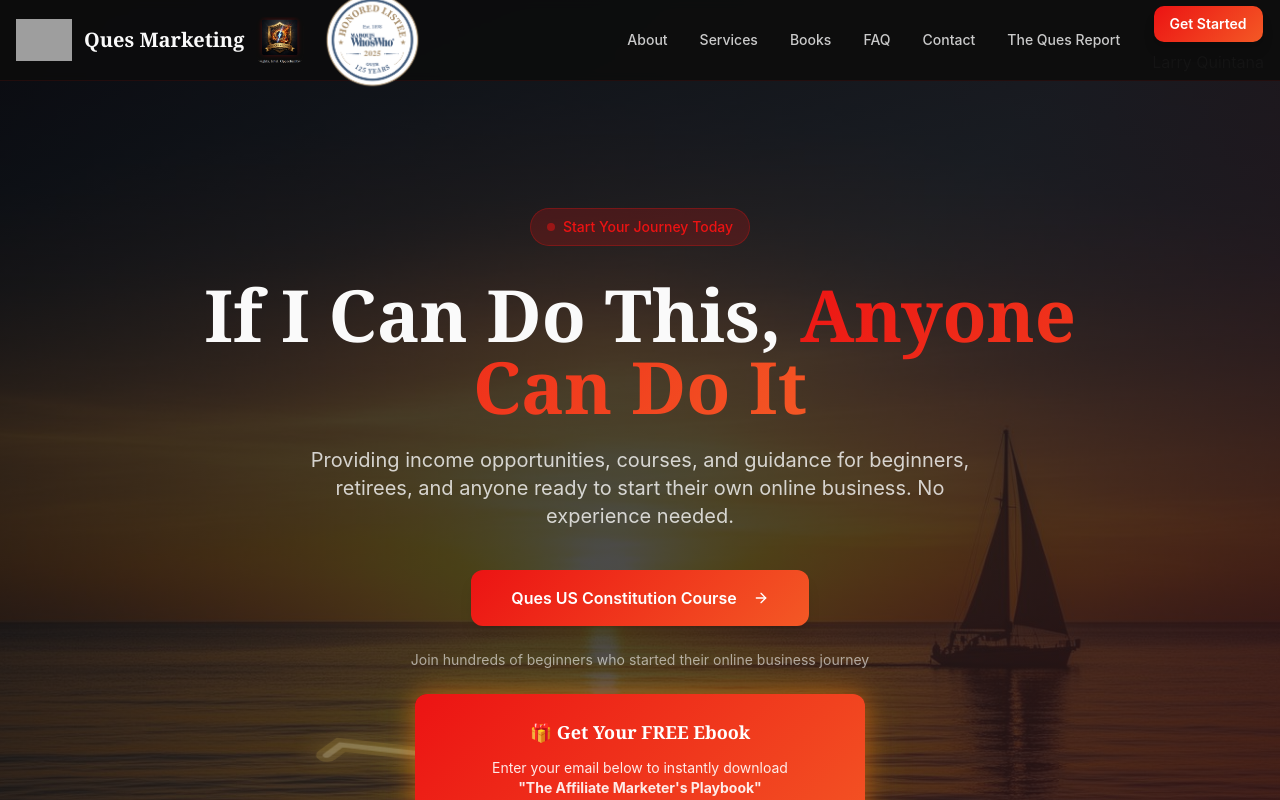
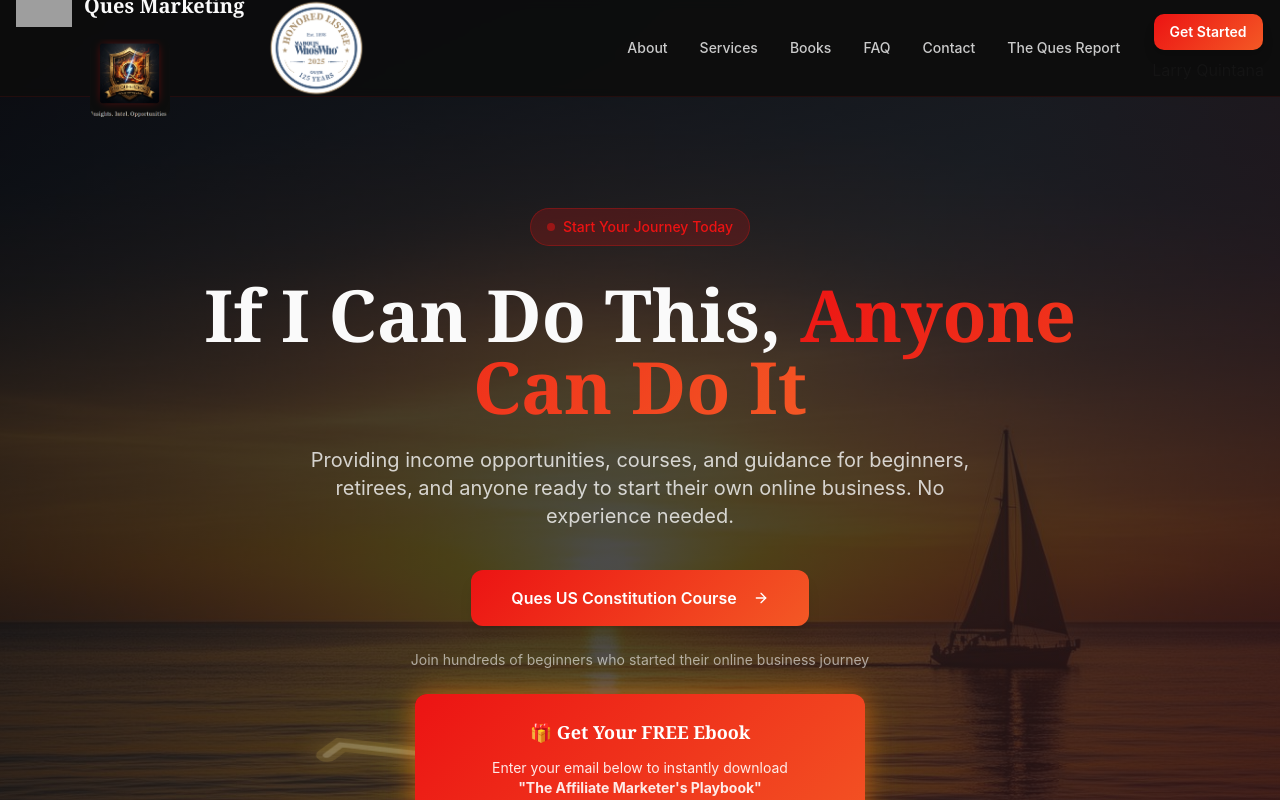
Before and after one commit to Quesmarket58/quintana-story-world, a React (Vite) app: page / in a window 1280 px wide. Shown: the top 800 px of the page. Built offline with nearby package versions, Linux system fonts and the light colour scheme; grey boxes are pictures that could not be loaded; the HTML template or start-up script is replaced by a standard one.

Commit message:
Add Ques Report badge to header
Co-authored-by: Quesmarket58 <259278526+Quesmarket58@users.noreply.github.com>

```diff
--- a/src/components/Header.tsx
+++ b/src/components/Header.tsx
@@ -21,9 +21,10 @@ const Header = () => {
   return (
     <header className="fixed top-0 left-0 right-0 z-50 bg-navy/95 backdrop-blur-sm border-b border-primary/10">
       <div className="container mx-auto px-4">
-        <div className="flex items-center justify-between h-16 md:h-20">
-          {/* Logo + LinkedIn Badge */}
-          <div className="flex items-center gap-3">
+        <div className="flex items-center justify-between h-20 md:h-24">
+          {/* Logo + Badges */}
+          <div className="flex items-center gap-4">
+            <div className="flex flex-col items-center gap-1">
               <a href="#" className="flex items-center gap-3">
                 <img
                   src={quesBadge}
@@ -40,9 +41,10 @@ const Header = () => {
                 <img
                   src={quesReportHeaderBadge}
                   alt="The Ques Report"
-                className="w-10 h-10 md:w-12 md:h-12 rounded-md object-contain hover:scale-105 transition-transform"
+                  className="w-16 h-16 md:w-20 md:h-20 rounded-md object-contain hover:scale-105 transition-transform"
                 />
               </Link>
+            </div>
             <div className="hidden md:flex flex-col items-center gap-1">
               <img src={marquisBadge} alt="Marquis Who's Who 2025 Honored Listee" className="w-28 h-28 rounded-md object-contain" />
             </div>
```
Lines whose indentation alone changed are shown as unchanged.
